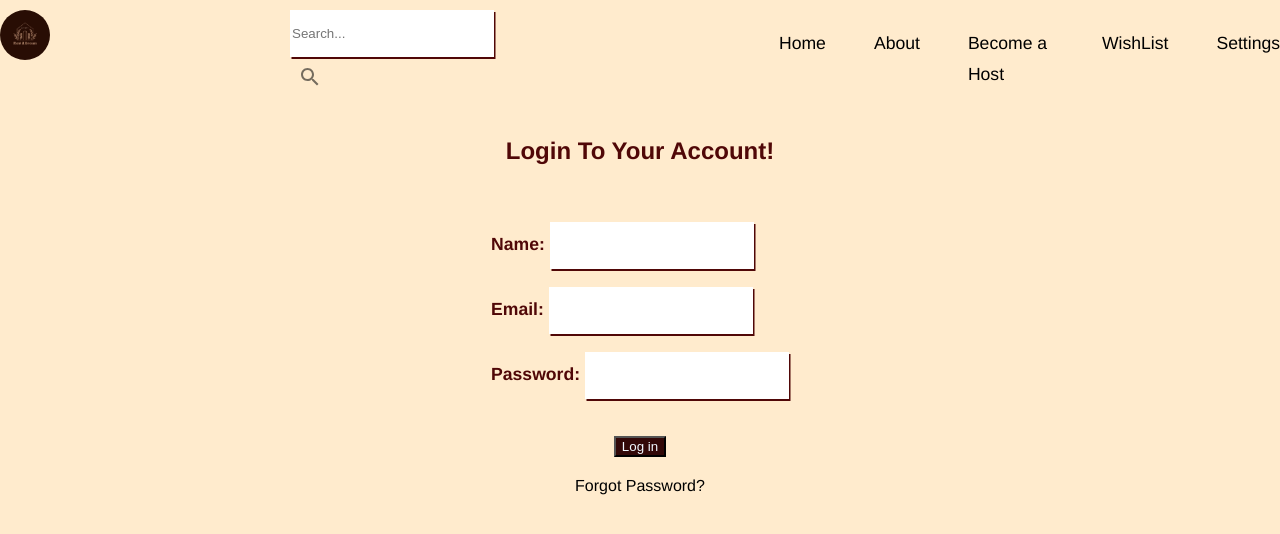
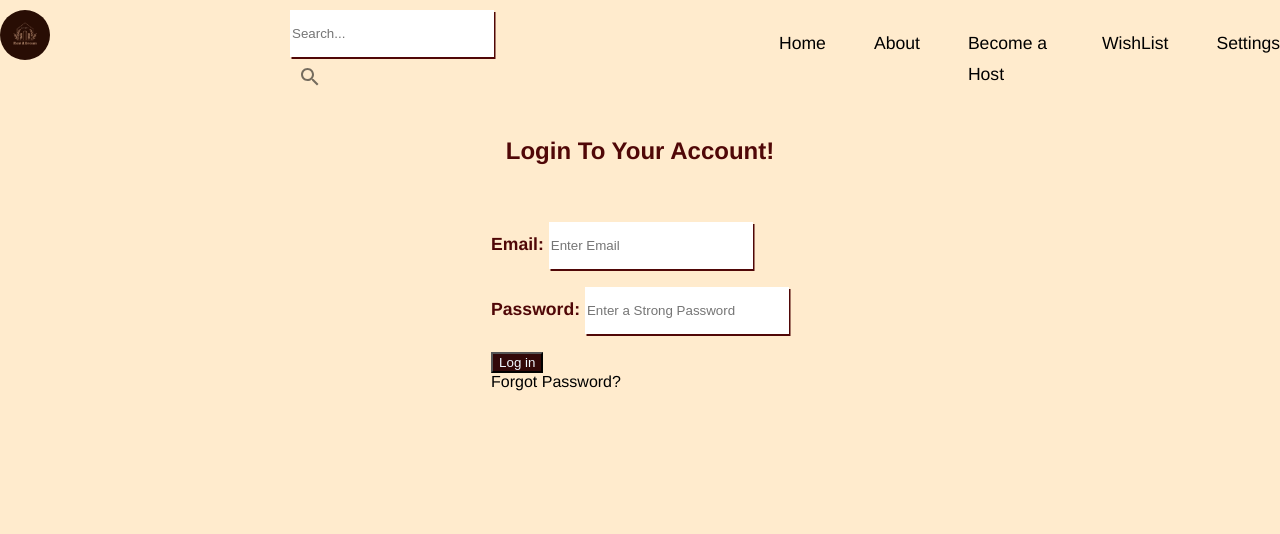
Before and after one commit to nairobi-J/Home_rental_Website, a React (Vite) app in the folder Basha-Vara/: page /signIn in a window 1280 px wide. Shown: the top 534 px of the page. Built offline with nearby package versions, Linux system fonts and the light colour scheme; a web font is replaced by a local one.

Commit message:
login auth successful

```diff
--- a/Basha-Vara/src/components/SignIn.jsx
+++ b/Basha-Vara/src/components/SignIn.jsx
@@ -1,9 +1,29 @@
-import React from 'react';
+import {React, useState} from 'react';
 import { useNavigate } from 'react-router-dom';
 import styles from './SignIn.module.css';
+import axios from 'axios';
 import Header from './Header';
 import Navbar from './Navbar';
 const SignIn = () => {
+  const [email, setEmail] = useState('');
+  const [password, setPassword] = useState('');
+
+  const handleSubmit = (e) => {
+    e.preventDefault();
+    axios.post('http://localhost:3001/login', { email, password })
+      .then(result => {
+        console.log(result);
+        if (result.data === "Login Successful!") {
+          handleNavigation('/homePage');
+        } else {
+          console.log(result.data);
+        }
+      })
+      .catch(err => console.log(err));
+  };
+
+
+
   const navigate = useNavigate(); // Initialize the navigate function
 
   // Function to handle navigation
@@ -17,17 +37,41 @@ const SignIn = () => {
       <div className={`${styles.signIn} container`}>
       <Navbar/>
         <h2>Login To Your Account!</h2>
-        <div className='loginInfo'>
-          <p>Name: <input type='Name' /></p>
-          <p>Email: <input type='Email' /></p>
-          <p>Password: <input type='Password' /></p>
-        </div>
-        <div>
-        <button onClick={() => handleNavigation('/homePage')}>Log in</button>
-        </div>
+        <form onSubmit={handleSubmit} method='POST'>
+
+        <div className="loginInfo">
+      <label htmlFor='email'>
+
+        </label>
+      <p>Email:  <input
+                   type="mail"
+
+                  autoComplete='off'
+                  name='email'
+                   placeholder='Enter Email'
+                   onChange={(e) => setEmail(e.target.value)}
+                   />
+      </p>
+      </div>
+      <div className="loginInfo">
+      <label htmlFor='password'>
+
+        </label>
+      <p>Password:  <input type="password"
+                           autoComplete='off'
+                           name='password'
+                           placeholder='Enter a Strong Password'
+                           onChange={(e) => setPassword(e.target.value)}
+                           />
+      </p>
+      </div>
+
+        <button type='submit'>Log in</button>
+
         <div>
           <a href='./forgotPassword'>Forgot Password?</a>
         </div>
+        </form>
       </div>
     </>
   );
```
Also changed, not shown: 1 other file (tests, documents, lock files or other folders).
